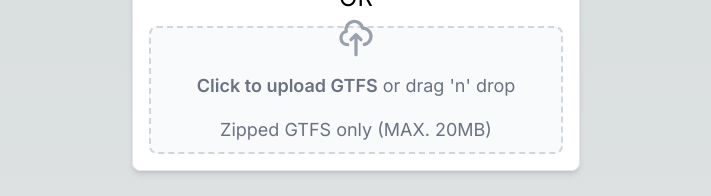
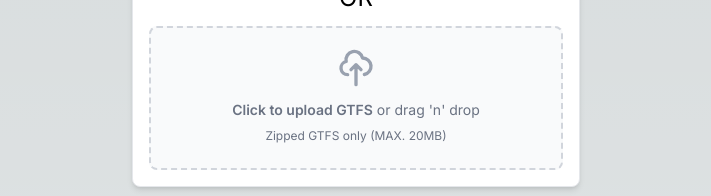
Before and after one commit to BlinkTagInc/gtfs-accessibility-validator-service, a Next.js app: page / in a window 1280 px wide. Shown: the part 368-564 px from the top of the page, without its empty margins (284-995 px from the left). Built offline with nearby package versions, Linux system fonts and the light colour scheme.

Commit message:
Style updates

```diff
--- a/src/components/UploadForm.tsx
+++ b/src/components/UploadForm.tsx
@@ -263,7 +263,7 @@ const UploadForm = () => {
               >
                 <label
                   htmlFor="dropzone-file"
-                  className="flex flex-col items-center justify-center w-full h-32 border-2 border-gray-300 border-dashed rounded-lg cursor-pointer bg-gray-50 hover:bg-gray-100"
+                  className="flex flex-col items-center justify-center w-full border-2 border-gray-300 border-dashed rounded-lg cursor-pointer bg-gray-50 hover:bg-gray-100"
                 >
                   <div className="flex flex-col items-center justify-center pt-5 pb-6">
                     <input {...getInputProps()} />
@@ -281,7 +281,7 @@ const UploadForm = () => {
                         d="M7 16a4 4 0 01-.88-7.903A5 5 0 1115.9 6L16 6a5 5 0 011 9.9M15 13l-3-3m0 0l-3 3m3-3v12"
                       ></path>
                     </svg>
-                    <p className="mb-2 text-sm text-gray-500">
+                    <div className="mb-2 text-sm text-gray-500">
                       {isDragActive ? (
                         <span className="font-semibold">
                           Drag &apos;n&apos; drop a zipped GTFS file here
@@ -294,10 +294,10 @@ const UploadForm = () => {
                           or drag &apos;n&apos; drop
                         </span>
                       )}
-                    </p>
-                    <p className="text-xs text-gray-500">
+                    </div>
+                    <div className="text-xs text-gray-500">
                       Zipped GTFS only (MAX. 20MB)
-                    </p>
+                    </div>
                   </div>
                 </label>
               </div>
```
